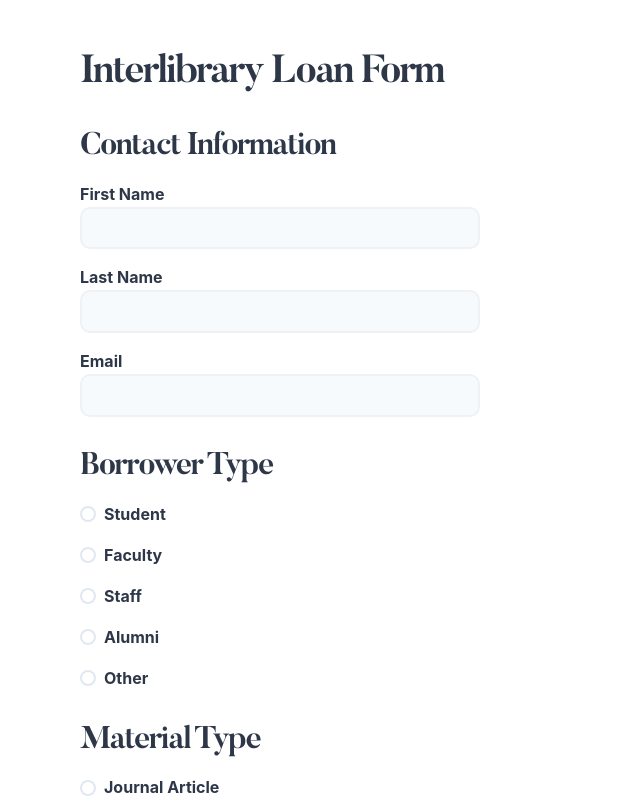
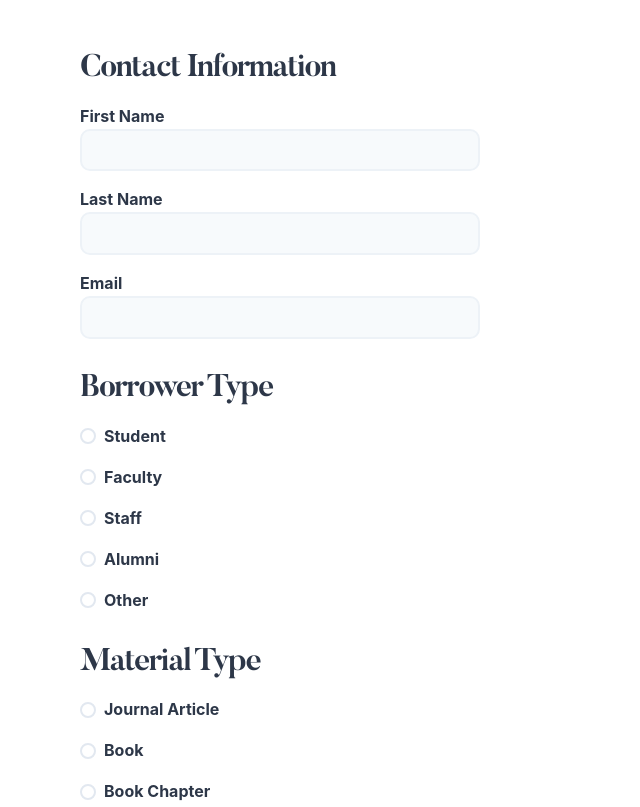
Before and after one commit to BradCoffield/rmc-library-interlibrary-loan-form, a Gatsby site: page / in a window 1280 px wide. Shown: the top 807 px of the page, without its empty margins (0-640 px from the left). Built offline with nearby package versions, Linux system fonts and the light colour scheme; Gatsby itself is replaced by a stand-in of ours.

Commit message:
removed top heading

```diff
--- a/src/components/interlibrary-loan-form.js
+++ b/src/components/interlibrary-loan-form.js
@@ -228,8 +228,7 @@ const onSubmit = async (values) => {
 
 const InterlibraryLoanForm = () => (
   <div>
-    <h2>Interlibrary Loan Form</h2>
-    <Formik
+     <Formik
       initialValues={initialValues}
       validationSchema={SignInSchema}
       onSubmit={onSubmit}
```
